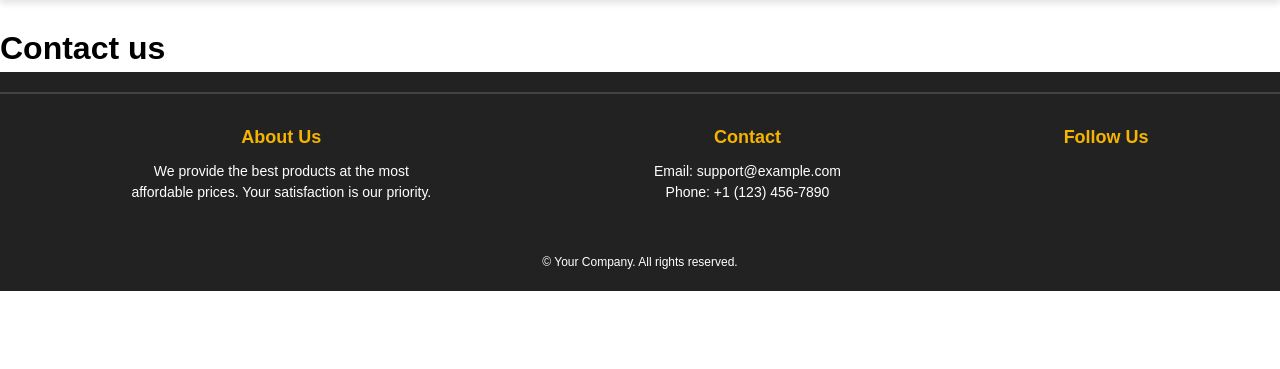
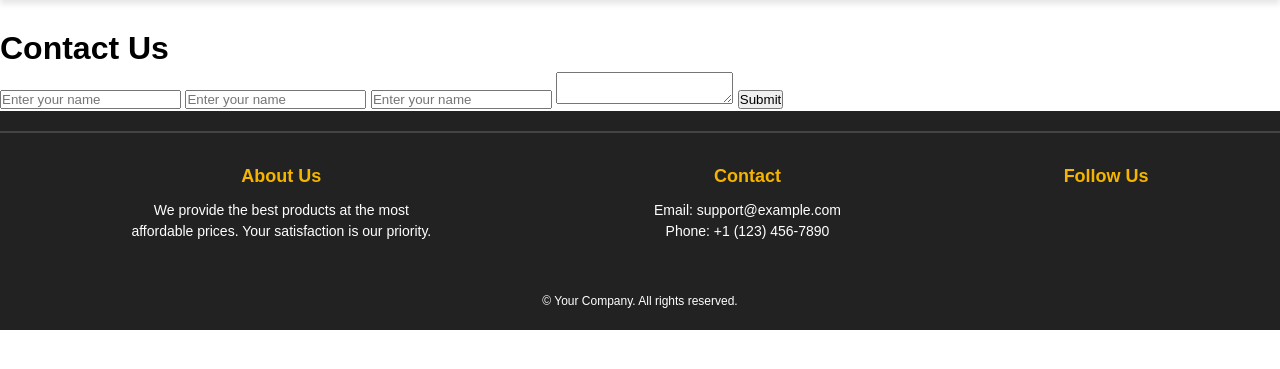
Before and after one commit to RonakParmar21/shop-with-cheap, a Django app: page /contact/ in a window 1280 px wide. Shown: the part 56-425 px from the top of the page. Run offline with Django 5.2, Linux system fonts and the light colour scheme; data that the repository does not hold is empty.

Commit message:
contact form done

```diff
--- a/shopwithcheap/swc/models.py
+++ b/shopwithcheap/swc/models.py
@@ -24,3 +24,9 @@ class User(models.Model):
     password = models.CharField(max_length=255)
     def __str__(self):
         return self.name
+
+class Contact(models.Model):
+    name = models.CharField(max_length=255)
+    email = models.EmailField()
+    mobile = models.BigIntegerField()
+    message = models.CharField(max_length=255)
--- a/shopwithcheap/swc/templates/client/contact.html
+++ b/shopwithcheap/swc/templates/client/contact.html
@@ -15,7 +15,17 @@
     <div style="margin-top:80px;">
     </div>
     <main>
-        <h1>Contact us
+        <h1>Contact Us</h1>
+        <form method="POST" action="{% url "contact" %}">
+            {% csrf_token %}
+            {% comment %} name, email, mobile, message {% endcomment %}
+            <input type="text" name="uname" placeholder="Enter your name" required />
+            <input type="email" name="email" placeholder="Enter your name" required />
+            <input type="mobile" name="mobile" placeholder="Enter your name" required />
+            <textarea name="message" required></textarea>
+            <input type="submit" value="Submit" />
+
+        </form>
     </main>
 
     <!-- footer -->
--- a/shopwithcheap/swc/views.py
+++ b/shopwithcheap/swc/views.py
@@ -431,6 +431,22 @@ def about(request):
     return render(request, 'client/about.html', {'categories': categories})
 
 def contact(request):
+    if request.method=="POST":
+        name = request.POST.get('uname')
+        email = request.POST.get('email')
+        mobile = request.POST.get('mobile')
+        message = request.POST.get('message')
+
+        query = """
+            INSERT INTO swc_contact(name, email, mobile, message) VALUES(%s, %s, %s, %s)
+        """
+
+        with connection.cursor() as cursor:
+            cursor.execute(query, [name, email, mobile, message])
+
+        categories = get_categories_and_subcategories()
+        return render(request, 'client/contact.html', {'categories': categories})
+
     categories = get_categories_and_subcategories()
     return render(request, 'client/contact.html', {'categories': categories})
 
```
Also changed, not shown: shopwithcheap/swc/migrations/0003_contact.py (added), shopwithcheap/swc/migrations/0004_alter_contact_email_alter_contact_mobile.py (added), shopwithcheap/swc/migrations/0005_alter_contact_mobile.py (added).
